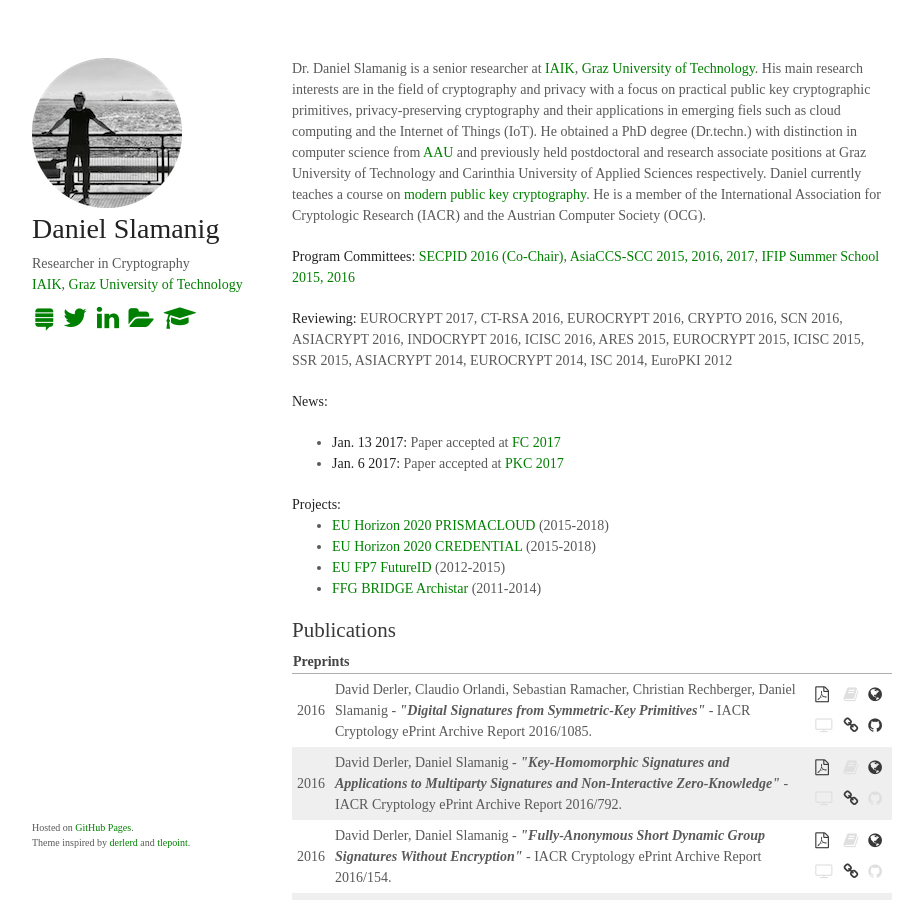
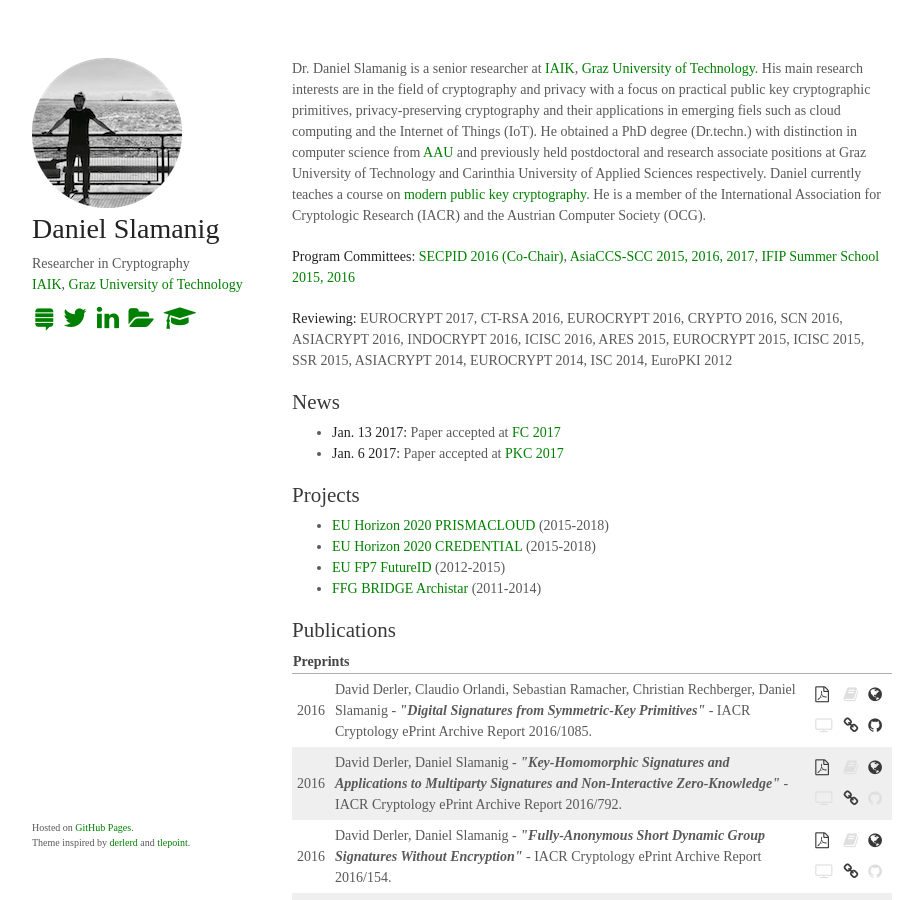
Before and after one commit to drl3c7er/drl3c7er.github.io, a Jekyll site: the page built from index.html, in a window 1280 px wide and 900 px high. Shown: the whole window, without its empty margins (178-1101 px from the left). Built offline with Jekyll 4.4.1, drawn with Linux system fonts in a browser that asks for light colours; some web fonts are replaced.

Commit message:
style stuff

```diff
--- a/_includes/bio.html
+++ b/_includes/bio.html
@@ -3,14 +3,12 @@
 <p><strong>Program Committees:</strong> <a href="http://www.ares-conference.eu/conference/workshopsares2016/secpid-2016/" title="SECPID 2016">SECPID 2016 (Co-Chair)</a>, <a href="http://conference.cs.cityu.edu.hk/asiaccsscc/" title="AsiaCCS-SCC 2015">AsiaCCS-SCC 2015, 2016, 2017</a>, <a href="http://www.ifip-summerschool.org/" title="IFIP Summer School 2015,2016">IFIP Summer School 2015, 2016</a> <p>
 
 <p><strong>Reviewing:</strong> EUROCRYPT 2017, CT-RSA 2016, EUROCRYPT 2016, CRYPTO  2016, SCN 2016, ASIACRYPT 2016, INDOCRYPT  2016, ICISC 2016, ARES 2015, EUROCRYPT 2015, ICISC 2015, SSR 2015, ASIACRYPT 2014, EUROCRYPT 2014, ISC 2014, EuroPKI 2012<p>
-
-<strong>News:</strong>
+<h2>News</h2>
 <ul>
 <li> <strong>Jan. 13 2017:</strong> Paper accepted at <a href="http://fc17.ifca.ai">FC 2017</a></li>
 <li> <strong>Jan. 6 2017:</strong> Paper accepted at <a href="https://www.iacr.org/workshops/pkc2017/">PKC 2017</a></li>
 </ul>
-
-<strong>Projects:</strong>
+<h2>Projects</h2>
 <ul>
   <li><a href="https://prismacloud.eu/">EU Horizon 2020 PRISMACLOUD</a> (2015-2018)</li>
   <li><a href="https://credential.eu/">EU Horizon 2020 CREDENTIAL</a> (2015-2018)</li>
```
